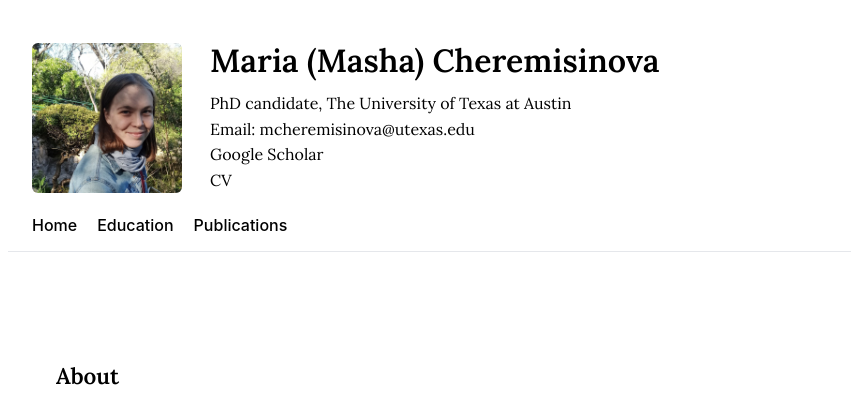
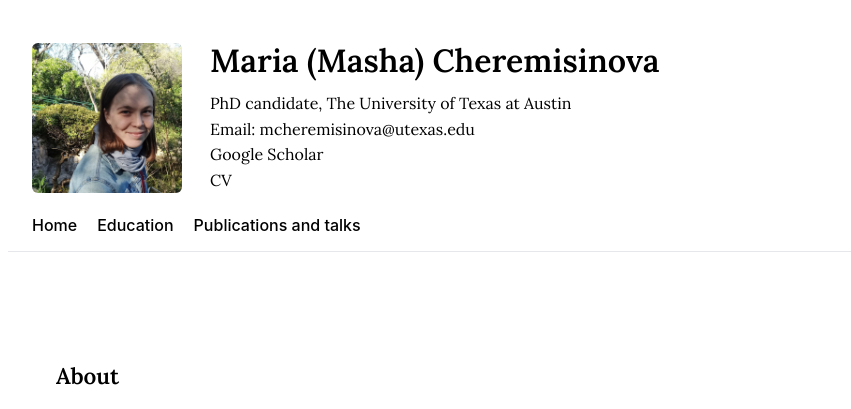
Before and after one commit to mashache/mashache.github.io, a Jekyll site: the page built from index.md, in a window 1280 px wide. Shown: the top 409 px of the page, without its empty margins (202-1053 px from the left). Built offline with Jekyll 4.4.1, drawn with Linux system fonts in a browser that asks for light colours.

Commit message:
Update publications.md

```diff
--- a/pages/publications.md
+++ b/pages/publications.md
@@ -1,5 +1,6 @@
 ---
 layout: page
+title: Publications and talks
 permalink: /publications/
 ---
 
```
